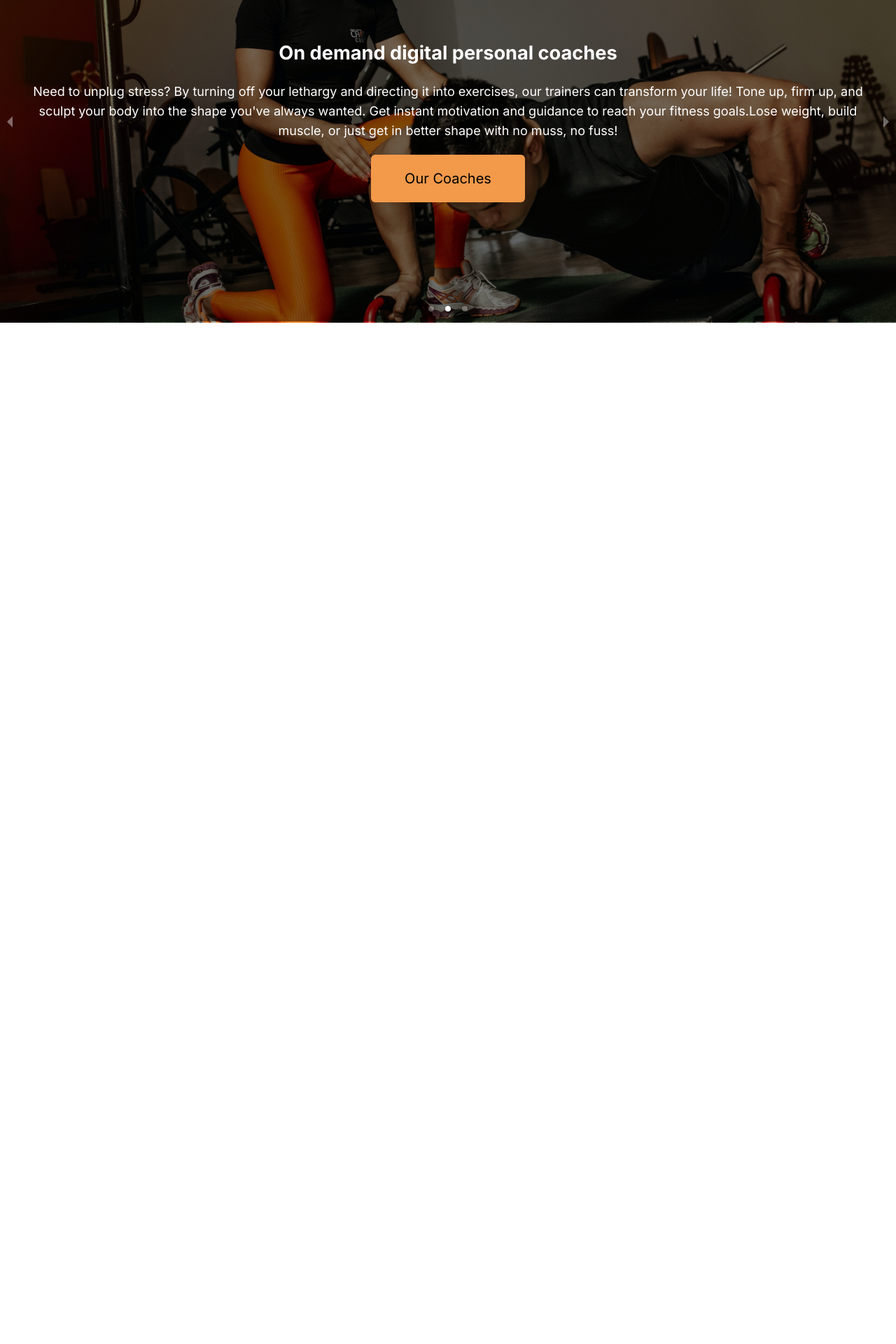
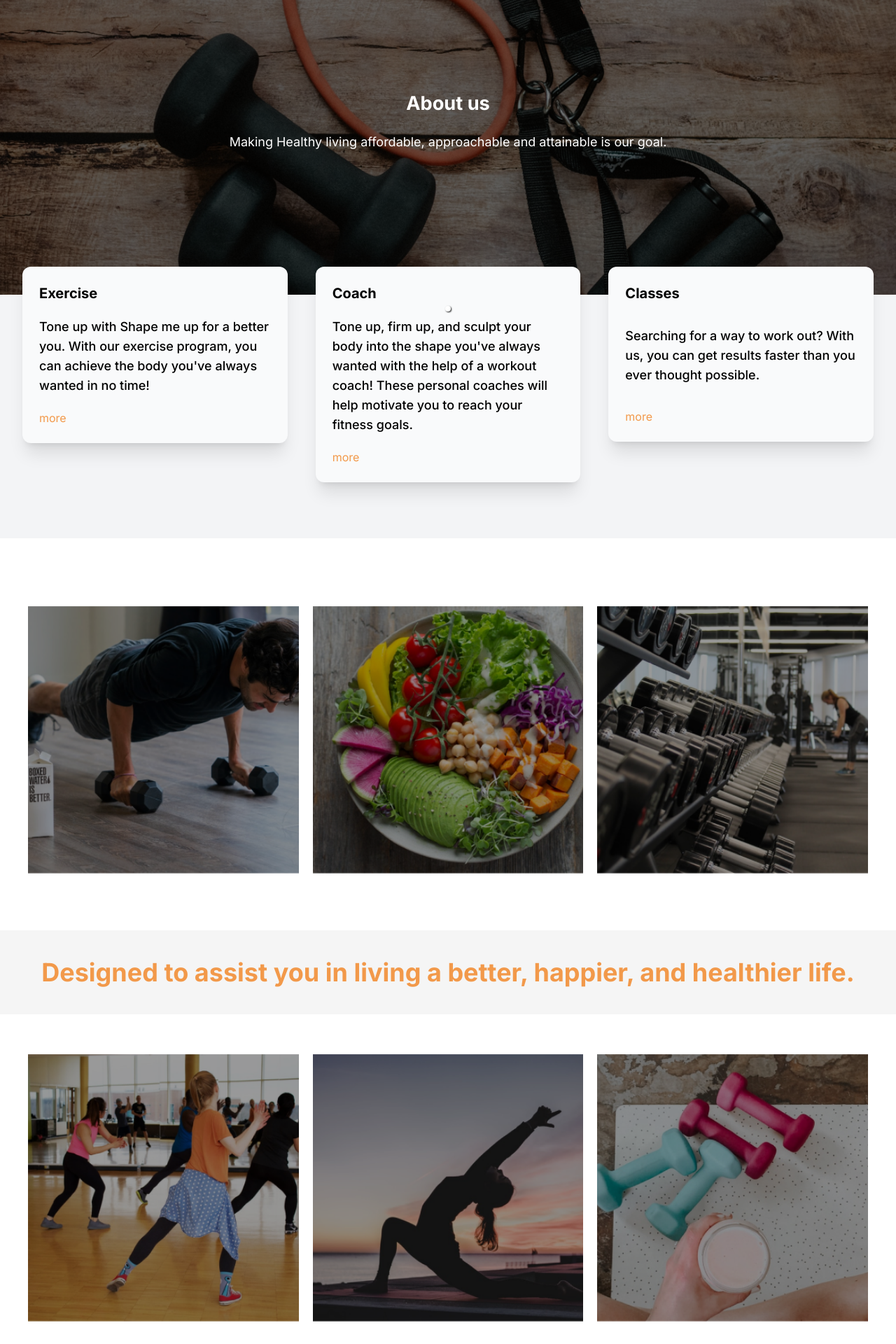
Before and after one commit to muskanDaruka/shapemeup, a Next.js app: page /about-us in a window 1280 px wide. Shown: the part 180-2100 px from the top of the page at 70% size. Before the commit the page ends 800 px from the top, so only its background shows below. Built offline with nearby package versions, Linux system fonts and the light colour scheme.

Commit message:
adding-horizontal-list-component

```diff
--- a/src/app/(home)/about-us/page.tsx
+++ b/src/app/(home)/about-us/page.tsx
@@ -1,34 +1,111 @@
 import Hero from "@/components/Hero";
-import { Images } from "@/types/type";
+import { IcardImages, Images } from "@/types/type";
+import HeroCard from "@/components/HeroCard";
 
+import Footer from "@/components/Footer";
+
+
+const images: string[] = ["shapeme", "diet", "gym"];
+const images2: string[] = ["banner_img", "about_img", "about img"];
 const heroImages: Images[] = [
   {
-    image: "home/banner",
-    title: "Exercise your happiness.",
+    image: "about/about_banner",
+    title: "About us",
     description:
-      "Get in Ship-Shape the best way. But wondering how to start and where to start? We offer everything you need to tune your shape at the comfort of your homes.",
-    buttonText: "Check out our Workouts",
+      "Making Healthy living affordable, approachable and attainable is our goal.",
+    buttonText: "",
+  }
+  // {
+  //   image: "home/home_banner",
+  //   title: "On demand digital personal coaches",
+  //   description:
+  //     "Need to unplug stress? By turning off your lethargy and directing it into exercises, our trainers can transform your life! Tone up, firm up, and sculpt your body into the shape you've always wanted. Get instant motivation and guidance to reach your fitness goals.Lose weight, build muscle, or just get in better shape with no muss, no fuss!",
+  //   buttonText: "Our Coaches",
+  // },
+  // {
+  //   image: "home/homebanner",
+  //   title: "Bored of the same old training workouts?",
+  //   description:
+  //     "Build a Healthy Routine with New Ways to Train. We are all mindful of the challenges of maintaining a healthy body balance. We provide a range of programs to empower you in reaching your fitness goals. For you to experience results faster than ever before, our trainers will design a program that is personalized just for you.",
+  // buttonText: "Check out our Workouts",
+  // },
+];
+const productImages: IcardImages[] = [
+  {
+    title: "Protein suppliments",
+    image: "protein_supplements",
   },
   {
-    image: "home/home_banner",
-    title: "On demand digital personal coaches",
-    description:
-      "Need to unplug stress? By turning off your lethargy and directing it into exercises, our trainers can transform your life! Tone up, firm up, and sculpt your body into the shape you've always wanted. Get instant motivation and guidance to reach your fitness goals.Lose weight, build muscle, or just get in better shape with no muss, no fuss!",
-    buttonText: "Our Coaches",
+    title: "Fitness Clothing",
+    image: "fitness_clothing",
   },
   {
-    image: "home/homebanner",
-    title: "Bored of the same old training workouts?",
-    description:
-      "Build a Healthy Routine with New Ways to Train. We are all mindful of the challenges of maintaining a healthy body balance. We provide a range of programs to empower you in reaching your fitness goals. For you to experience results faster than ever before, our trainers will design a program that is personalized just for you.",
-    buttonText: "Check out our Workouts",
+    title: "Fitness Equipments",
+    image: "fitness_equipment",
   },
 ];
+const cardImages: IcardImages[] = [
+  {
+    title: "ZUMBA",
+    description: "Zumba is a fun, high-energy workout experience .",
+    image: "zumba",
+    href: "#",
+  },
+  {
+    title: "YOGA",
+    description:
+      "From Ashtanga to Vinyasa, make mindful movement a daily ritual.",
+    image: "yoga",
+    href: "#",
+  },
+  {
+    title: "FITNESS",
+    description:
+      "Train on your time with Strength, Barre, Pilates, HIIT, Core, and more.",
+    image: "fitness",
+    href: "exercise/fitness",
+  },
 
+];
 const AboutUs = () => {
   return (
     <>
       <Hero data={heroImages} />
+      <HeroCard />
+      <section className="mt-4 mb-10 relative px-5 py-10 space-y-5">
+        <div className="flex sm:flex-row flex-col items-center justify-evenly gap-5 px-5">
+          {images.map((image) => (
+            <div key={image} className="relative flex ">
+              <img
+                src={`/assets/images/home/${image}.png`}
+                alt={image}
+                className=" object-cover w-250 h-96 rounded-md..."
+              />
+            </div>
+          ))}
+        </div>
+      </section>
+      <section className="bg-[#f5f5f5] w-full px-5 py-10 space-y-5">
+        <h5 className=" text-[#f2994a] font-bold text-4xl text-center">
+          Designed to assist you in living a better, happier, and healthier life.
+        </h5>
+      </section>
+
+      <section className="mt-4 mb-8 relative px-5 py-10 space-y-5">
+        <div className="flex sm:flex-row flex-col items-center justify-evenly gap-5 px-5">
+          {images2.map((image) => (
+            <div key={image} className="relative flex">
+              <img
+                src={`/assets/images/about/${image}.png`}
+                alt={image}
+                className="object-cover w-250 h-96 rounded-md..."
+              />
+            </div>
+          ))}
+        </div>
+      </section>
+
+      <Footer />
     </>
   );
 };
--- a/src/app/(home)/classes/page.tsx
+++ b/src/app/(home)/classes/page.tsx
@@ -1,5 +1,37 @@
+
+import { IcardImages, Images } from "@/types/type";
+import HorizontalList from "@/components/HorizontalList";
+
+const list = ["Weight loss", "Walk fitness", "Body toning", "Strength training", " Calorie Crush"]
 const Classes = () => {
-  return <div>Classes</div>;
+  return (
+    <div>
+      <section className="relative">
+        <div className="relative">
+          {/* <img
+            src="/assets/images/classes/class.png"
+            alt="class"
+            className="relative w-full object-cover h-auto min-h-[490px]"
+          /> */}
+          <div className="h-96 bg-[url('/assets/images/classes/class.png')] bg-no-repeat">
+
+            <h2 className="text-black text-4xl font-bold">
+              April 2022 Weight Loss class
+            </h2>
+
+            <button className="bg-[#f2994a] text-white h-10 px-20 rounded-md ">
+              Enroll
+            </button>
+
+          </div>
+        </div>
+      </section>
+      <section className="">
+        <h2>Classes for you</h2>
+        <HorizontalList data={list} />
+      </section>
+    </div>
+  );
 };
 
 export default Classes;
--- a/src/app/(home)/exercises/page.tsx
+++ b/src/app/(home)/exercises/page.tsx
@@ -5,6 +5,8 @@ import Hero from "@/components/Hero";
 import MobileApp from "@/components/MobileApp";
 import { IcardImages, Images } from "@/types/type";
 import Link from "next/link";
+
+
 
 const heroImages: Images[] = [
   {
--- a/src/components/HeroCard.tsx
+++ b/src/components/HeroCard.tsx
@@ -28,7 +28,15 @@ const cards: ICards[] = [
   },
 ];
 
-const HeroCard = () => {
+
+
+interface HeroCardProps {
+  hideLink?: boolean;
+}
+
+const HeroCard: React.FC<HeroCardProps> = ({ hideLink }: HeroCardProps) => {
+
+
   return (
     <div className="flex flex-col lg:flex-row flex-wrap items-start justify-evenly gap-5 lg:gap-10 px-8 pb-10 bg-gray-100 relative -top-10">
       {cards.map((card) => (
@@ -38,9 +46,9 @@ const HeroCard = () => {
         >
           <h3 className="text-xl font-bold">{card.title}</h3>
           <p className="font-medium text-lg">{card.description}</p>
-          <Link href={`/${card.href}`} className="text-[#f2994a] text-base">
-            View more
-          </Link>
+          {!hideLink && <Link href={`/${card.href}`} className="text-[#f2994a] text-base">
+            more
+          </Link>}
         </div>
       ))}
     </div>
--- /dev/null
+++ b/src/components/HorizontalList.tsx
@@ -0,0 +1,22 @@
+/* eslint-disable @next/next/no-img-element */
+"use client";
+
+import { useState } from "react";
+
+interface HorizontalListProps {
+    data: string[];
+}
+
+const HorizontalList: React.FC<HorizontalListProps> = ({ data }: HorizontalListProps) => {
+    const [activeIndex, setActiveIndex] = useState(0);
+    console.log(activeIndex, "This is the activeindex");
+    return (
+        <>
+            {data.map((item, index) => (
+                <li onClick={() => { setActiveIndex(index) }} className={`${index === activeIndex ? "text-[#f2994a]" : ""}`}>{item}</li>
+            ))}
+        </>
+    );
+};
+
+export default HorizontalList;
```
